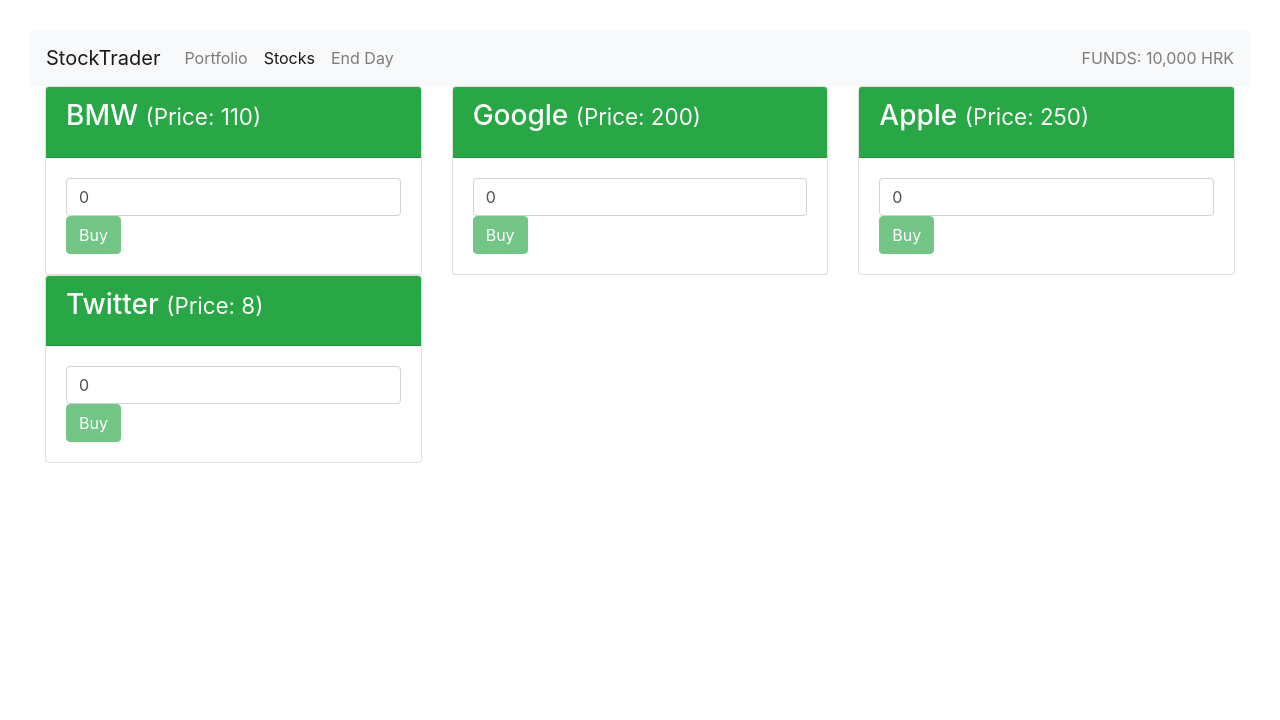
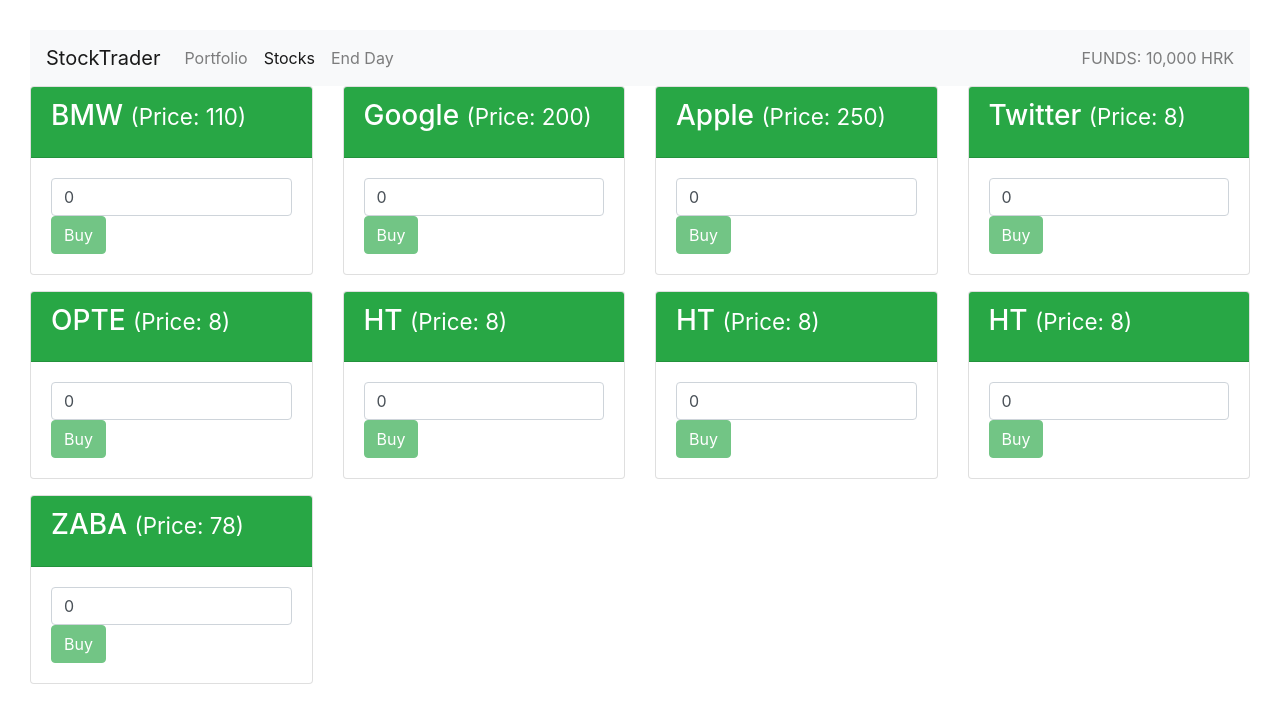
Before and after one commit to BaskovicP/vuetut, a Vue app in the folder Exercises/Ymedu/stock-trader/: page /#/stocks in a window 1280 px wide. Shown: the top 720 px of the page. Built offline with nearby package versions, Linux system fonts and the light colour scheme.

Commit message:
awesome fun with css

```diff
--- a/Exercises/Ymedu/stock-trader/src/components/portfolio/Portfolio.vue
+++ b/Exercises/Ymedu/stock-trader/src/components/portfolio/Portfolio.vue
@@ -1,5 +1,5 @@
 <template>
-  <div>
+  <div class="row">
     <app-stock v-for="stock in stocks" :key="stock.stockId" :stock="stock" />
   </div>
 </template>
--- a/Exercises/Ymedu/stock-trader/src/components/portfolio/Stock.vue
+++ b/Exercises/Ymedu/stock-trader/src/components/portfolio/Stock.vue
@@ -1,5 +1,5 @@
 <template>
-  <div class="col-sm-6 col-md-4">
+  <div class="col-sm-3" style="margin-bottom: 1rem">
     <div class="card text-white mb-3">
       <div class="card-header bg-success ">
         <h3 class="card-title">
--- a/Exercises/Ymedu/stock-trader/src/components/stocks/Stock.vue
+++ b/Exercises/Ymedu/stock-trader/src/components/stocks/Stock.vue
@@ -1,5 +1,5 @@
 <template>
-  <div class="col-sm-6 col-md-4">
+  <div class="col-sm-3" style="margin-bottom: 1rem">
     <div class="card card-success">
       <div class="card-header bg-success ">
         <h3 class="card-title text-white">
--- a/Exercises/Ymedu/stock-trader/src/components/stocks/Stocks.vue
+++ b/Exercises/Ymedu/stock-trader/src/components/stocks/Stocks.vue
@@ -1,5 +1,5 @@
 <template>
-  <div class="card-group">
+  <div class="row">
     <app-stock v-for="stock in stocks" :key="stock.stockId" :stock="stock" />
   </div>
 </template>
--- a/Exercises/Ymedu/stock-trader/src/data/stocks.js
+++ b/Exercises/Ymedu/stock-trader/src/data/stocks.js
@@ -2,5 +2,10 @@
   { id: 1, name: 'BMW', price: 110 },
   { id: 2, name: 'Google', price: 200 },
   { id: 3, name: 'Apple', price: 250 },
-  { id: 4, name: 'Twitter', price: 8 }
+  { id: 4, name: 'Twitter', price: 8 },
+  { id: 5, name: 'OPTE', price: 8 },
+  { id: 6, name: 'HT', price: 8 },
+  { id: 7, name: 'HT', price: 8 },
+  { id: 8, name: 'HT', price: 8 },
+  { id: 9, name: 'ZABA', price: 78 }
 ];
```
